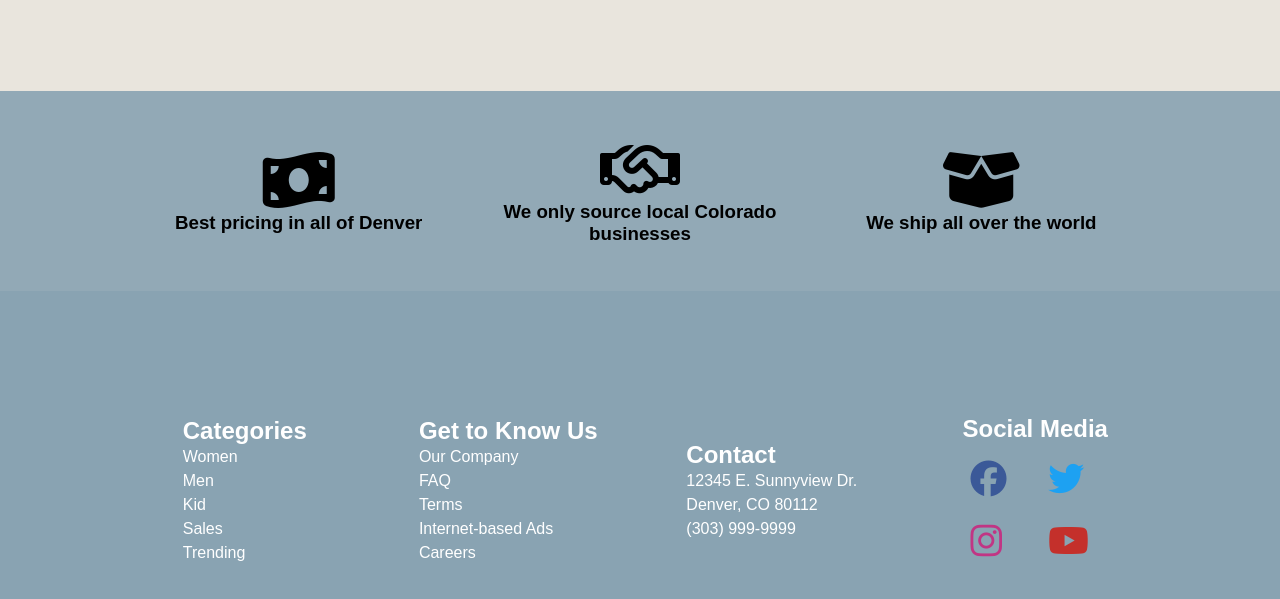
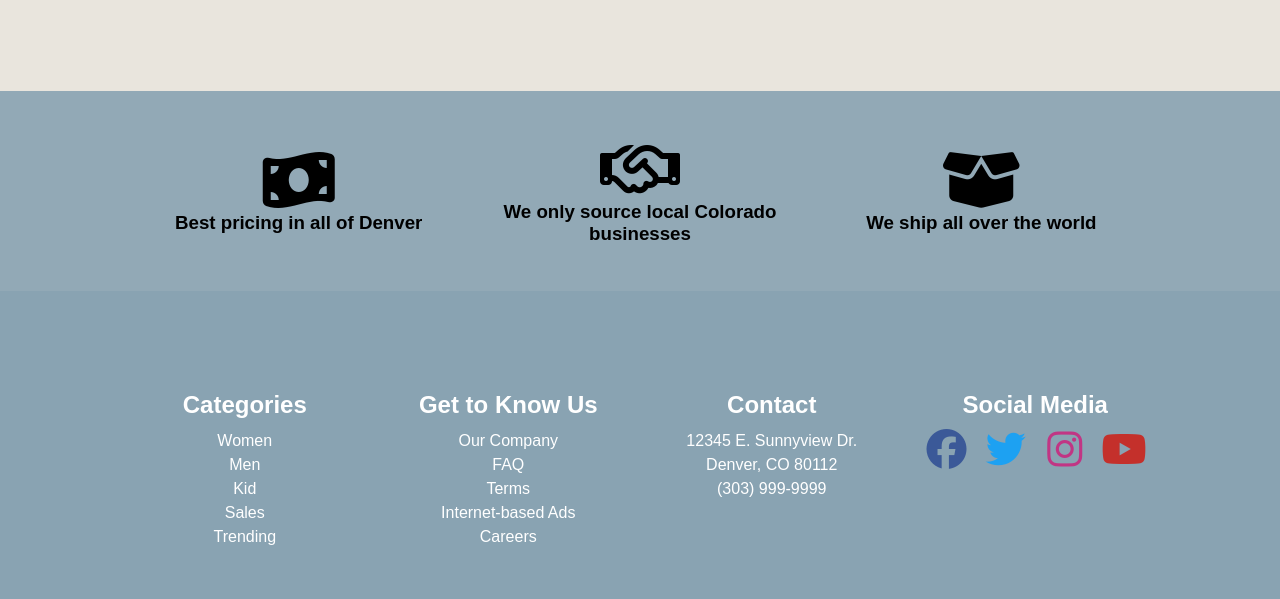
Before and after one commit to leungk712/ecommerce, a plain HTML site: page index.html in a window 1280 px wide. Shown: the part 1968-2567 px from the top of the page. Drawn offline with Linux system fonts and the light colour scheme; a web font is replaced by a local one.

Commit message:
update footer grid

```diff
--- a/index.html
+++ b/index.html
@@ -182,8 +182,9 @@
 
     <footer>
         <div class="footer-grid">
+            <div class="footer-content-container">
+                <h2>Categories</h2>
                 <div class="footer-content content-column">
-                <h2>Categories</h2>
                     <ul>
                         <li><a href="#">Women</a></li>
                         <li><a href="#">Men</a></li>
@@ -192,8 +193,10 @@
                         <li><a href="#">Trending</a></li>
                     </ul>
                 </div>
+            </div>
+            <div class="footer-content-container">
+                <h2>Get to Know Us</h2>
                 <div class="footer-content content-column">
-                <h2>Get to Know Us</h2>
                     <ul>
                         <li><a href="#">Our Company</a></li>
                         <li><a href="#">FAQ</a></li>
@@ -202,16 +205,20 @@
                         <li><a href="#">Careers</a></li>
                     </ul>
                 </div>
+            </div>
+            <div class="footer-content-container">
+                <h2>Contact</h2>
                 <div class="footer-content content-column">
-                <h2>Contact</h2>
                     <ul>
                         <li>12345 E. Sunnyview Dr.</li>
                         <li>Denver, CO 80112</li>
                         <li>(303) 999-9999</li>
                     </ul>
                 </div>
+            </div>
+            <div class="footer-content-container">
+                <h2>Social Media</h2>
                 <div class="footer-content content-column">
-                <h2>Social Media</h2>
                     <ul class="social-media-grid">
                         <li><a href="www.facebook.com/"><i class="social-media-icon fab fa-facebook"></i></a></li>
                         <li><a href="www.twitter.com/"><i class="social-media-icon fab fa-twitter"></i></a></li>
@@ -220,6 +227,7 @@
                     </ul>
                 </div>
             </div>
+        </div>
     </footer>
     <script src="app.js"></script>
 </body>
--- a/public/styles.scss
+++ b/public/styles.scss
@@ -232,9 +232,20 @@ footer {
     margin: 0 auto;
 }
 
+.footer-content-container {
+    height: 25vh;
+}
+
+.footer-content-container h2 {
+    @include flexbox(center, start);
+    flex-direction: column;
+}
+
 .footer-content {
-    @include grid(start, center);
+    text-align: center;
+    margin-top: 10px;
 }
+
 
 .footer-grid li {
     list-style: none;
@@ -248,15 +259,12 @@ footer {
 
 .social-media-grid {
     @include grid(center, center);
-    grid-template-columns: repeat(2, 1fr);
-    grid-template-rows: repeat(2, 1fr);
-    grid-gap: 10px;
-    margin-top: 10px;
+    grid-template-columns: repeat(4, 1fr);
+    grid-gap: 3px;
 }
 
 .social-media-icon {
-    font-size: 2.25rem;
-    padding: .5rem;
+    font-size: 2.5rem;
 }
 
 .social-media-icon:hover {
```
Also changed, not shown: public/styles.css, 1 other file. Lines whose indentation alone changed are shown as unchanged.
